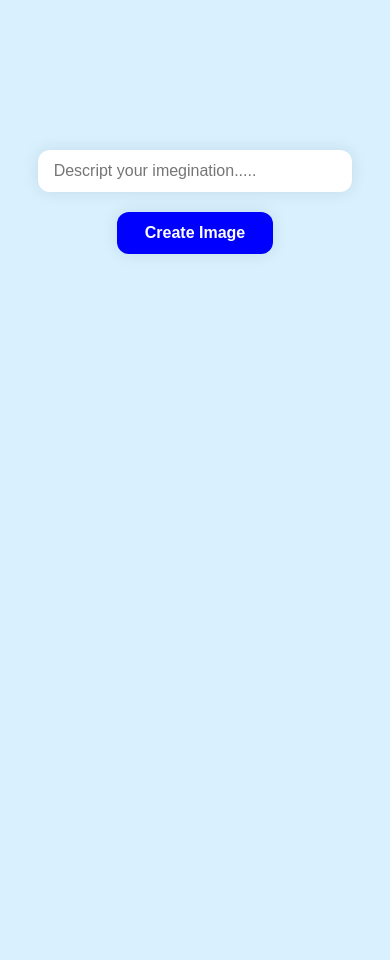
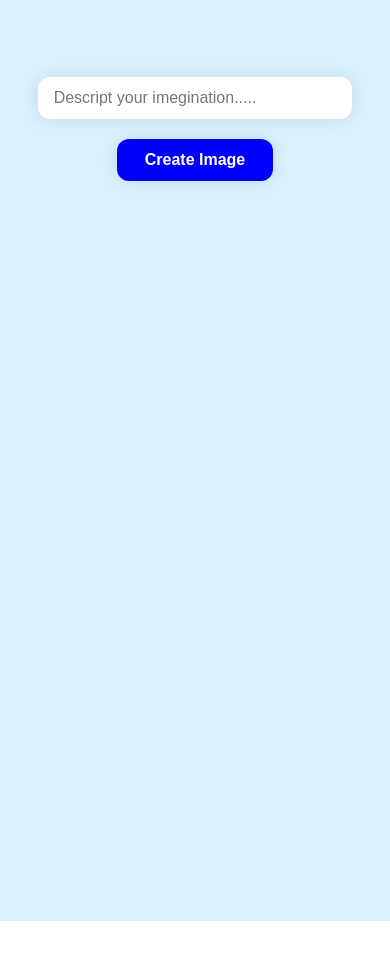
Before and after one commit to iamsujitroy/openAI-Image-Generator-Client, a React (Create React App) app: page / in a window 390 px wide. Shown: the top 960 px of the page. After the commit the page ends 921 px from the top, so only its background shows below. Built offline with nearby package versions, Linux system fonts and the light colour scheme.

Commit message:
responsiveness

```diff
--- a/src/pages/Home/Home.scss
+++ b/src/pages/Home/Home.scss
@@ -2,7 +2,7 @@
   width: 100%;
   min-height: 100vh;
   background-color: rgb(217, 241, 255);
-  padding-top: 150px;
+  padding-top: 77px;
 
   form {
     width: 700px;
```
